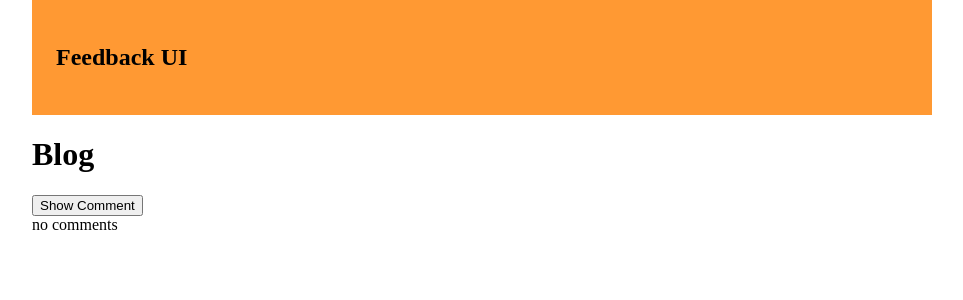
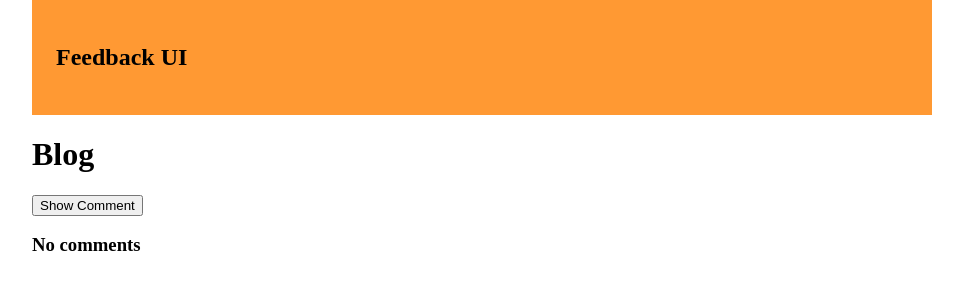
Before and after one commit to marcelox/feedback-app, a React (Create React App) app: page / in a window 1280 px wide. Shown: the top 300 px of the page, without its empty margins (158-1121 px from the left). Built offline with nearby package versions, Linux system fonts and the light colour scheme.

Commit message:
Simplify block

```diff
--- a/src/App.js
+++ b/src/App.js
@@ -18,14 +18,14 @@ function App() {
   const [comment, setComment] = useState(false);
 
   const commentBlock = (
-    <>
+    <div>
       <p>Comments ({comments.length})</p>
       <ul>
         {comments.map((comment) => (
           <li key={comment.id}>{comment.title}</li>
         ))}
       </ul>
-    </>
+    </div>
   )
 
   if (loading) return <h1>Loading</h1>
@@ -35,9 +35,7 @@ function App() {
       <Header bgColor="#f93" />
       {title && <h1>{title}</h1>}
       <button onClick={() => setComment(!comment)}>{comment ? 'Hide' : 'Show'} Comment</button>
-      <div>
-        {comment ? commentBlock : "no comments"}
-      </div>
+      {comment ? commentBlock : <h3>No comments</h3>}
     </>
   )
 }
```
